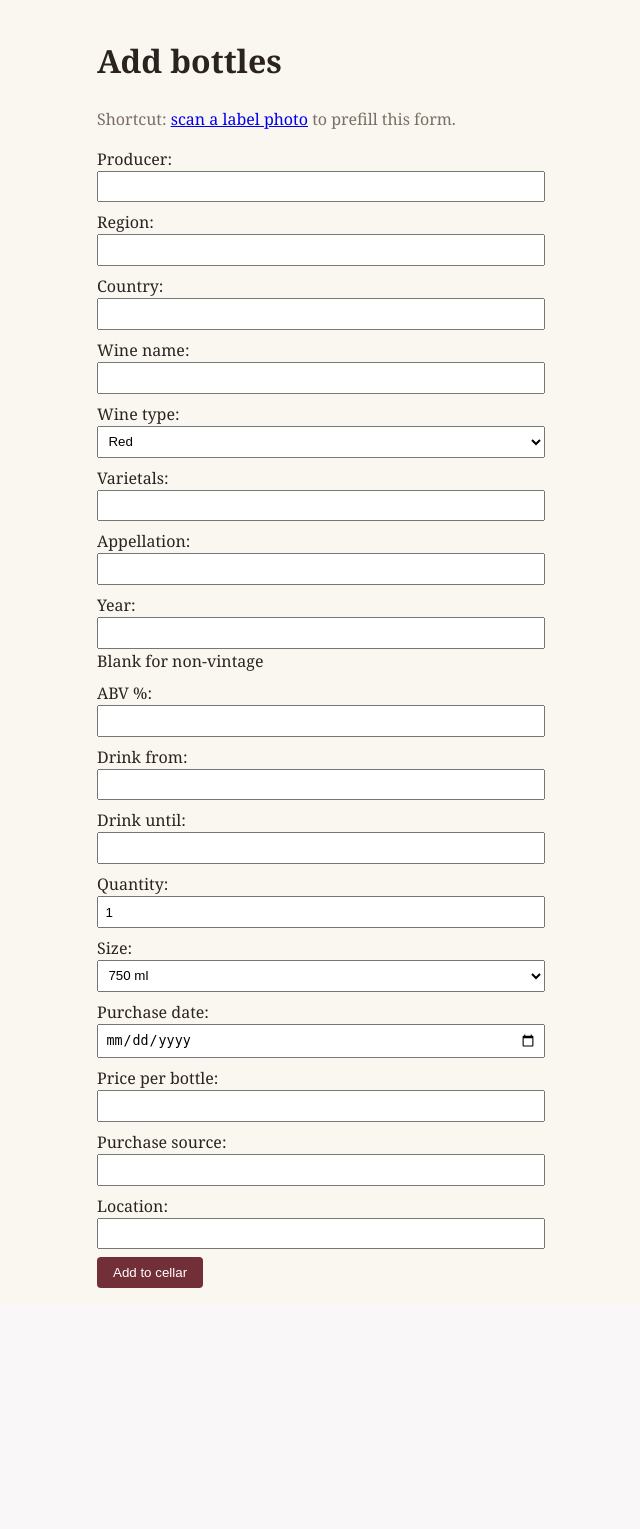
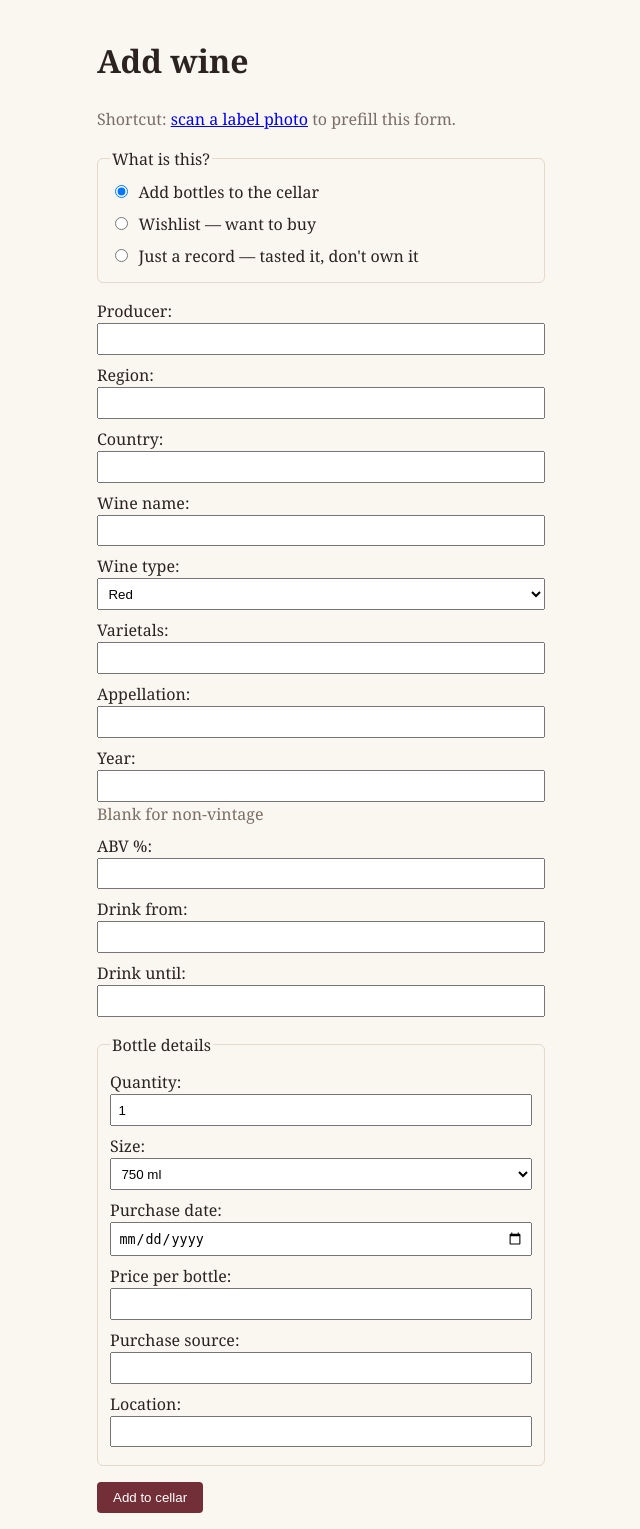
Before and after one commit to drezendes/winecellar, a Django app: page /bottles/add/ in a window 1280 px wide. Shown: the part 53-1582 px from the top of the page, without its empty margins (79-719 px from the left). Before the commit the page ends 1341 px from the top, so only its background shows below. Run offline with Django 5.2, Linux system fonts and the light colour scheme; the visitor is signed in with stand-in values (Sample User, id 1).

Commit message:
intake modes: cellar / wishlist / tried-it records without inventory
Scanning a bottle no longer implies owning it. The intake form gets a
mode radio: wishlist flags the vintage want-to-buy (cleared automatically
when bottles are later added), tried-it creates a bottle-less vintage and
routes straight to the tasting-note form. Wine list gains show filters
(everything / in cellar / wishlist / tried); dashboard gets a wishlist
tile; wine page gets a wishlist toggle per vintage.

Co-Authored-By: Claude Fable 5 <noreply@anthropic.com>

```diff
--- a/cellar/forms.py
+++ b/cellar/forms.py
@@ -16,6 +16,22 @@ CURRENT_YEAR = timezone.localdate().year
 
 
 class BottleIntakeForm(forms.Form):
+    MODE_CHOICES = [
+        ("cellar", "Add bottles to the cellar"),
+        ("wishlist", "Wishlist — want to buy"),
+        ("tried", "Just a record — tasted it, don't own it"),
+    ]
+    # Fields only relevant when bottles are physically entering the cellar;
+    # the template hides them for wishlist/tried modes.
+    BOTTLE_FIELDS = (
+        "quantity", "size", "purchase_date", "purchase_price", "purchase_source", "location"
+    )
+
+    mode = forms.ChoiceField(
+        choices=MODE_CHOICES, initial="cellar", required=False,
+        widget=forms.RadioSelect, label="What is this?",
+    )
+
     producer_name = forms.CharField(max_length=200, label="Producer")
     producer_region = forms.CharField(max_length=200, required=False, label="Region")
     producer_country = forms.CharField(max_length=100, required=False, label="Country")
@@ -33,7 +49,7 @@ class BottleIntakeForm(forms.Form):
     drink_from = forms.IntegerField(required=False, min_value=1900, max_value=2200)
     drink_until = forms.IntegerField(required=False, min_value=1900, max_value=2200)
 
-    quantity = forms.IntegerField(min_value=1, max_value=200, initial=1)
+    quantity = forms.IntegerField(min_value=1, max_value=200, initial=1, required=False)
     size = forms.ChoiceField(choices=Bottle.Size.choices, initial=Bottle.Size.STANDARD)
     purchase_date = forms.DateField(
         required=False, widget=forms.DateInput(attrs={"type": "date"})
@@ -44,16 +60,30 @@ class BottleIntakeForm(forms.Form):
     purchase_source = forms.CharField(max_length=200, required=False)
     location = forms.CharField(max_length=200, required=False)
 
+    def wine_fields(self):
+        """Bound fields describing the wine itself (always shown)."""
+        return [
+            self[name] for name in self.fields
+            if name not in self.BOTTLE_FIELDS and name != "mode" and not self[name].is_hidden
+        ]
+
+    def bottle_fields(self):
+        """Bound fields for physical bottles (cellar mode only)."""
+        return [self[name] for name in self.BOTTLE_FIELDS]
+
     def clean(self):
         cleaned = super().clean()
+        cleaned["mode"] = cleaned.get("mode") or "cellar"
         drink_from, drink_until = cleaned.get("drink_from"), cleaned.get("drink_until")
         if drink_from and drink_until and drink_from > drink_until:
             raise forms.ValidationError("Drink-from year is after drink-until year.")
+        if cleaned["mode"] == "cellar" and not cleaned.get("quantity"):
+            self.add_error("quantity", "How many bottles are going into the cellar?")
         return cleaned
 
     @transaction.atomic
     def save(self):
-        """Get-or-create the Producer → Wine → Vintage chain, then create bottles."""
+        """Get-or-create the Producer → Wine → Vintage chain; bottles only in cellar mode."""
         data = self.cleaned_data
 
         producer, _ = Producer.objects.get_or_create(
@@ -92,6 +122,19 @@ class BottleIntakeForm(forms.Form):
             if updates:
                 vintage.save(update_fields=updates + ["modified"])
 
+        if data["mode"] == "wishlist":
+            if not vintage.wishlist:
+                vintage.wishlist = True
+                vintage.save(update_fields=["wishlist", "modified"])
+            return vintage, []
+        if data["mode"] == "tried":
+            return vintage, []
+
+        # Cellar mode: buying a wishlisted wine resolves the wishlist entry.
+        if vintage.wishlist:
+            vintage.wishlist = False
+            vintage.save(update_fields=["wishlist", "modified"])
+
         bottles = [
             Bottle(
                 vintage=vintage,
--- a/cellar/urls.py
+++ b/cellar/urls.py
@@ -17,5 +17,10 @@ urlpatterns = [
         views.VintageWindowUpdateView.as_view(),
         name="vintage_window",
     ),
+    path(
+        "vintages/<uuid:pk>/wishlist/",
+        views.WishlistToggleView.as_view(),
+        name="vintage_wishlist",
+    ),
     path("notes/add/", views.TastingNoteCreateView.as_view(), name="note_add"),
 ]
--- a/cellar/views.py
+++ b/cellar/views.py
@@ -28,6 +28,7 @@ class DashboardView(LoginRequiredMixin, TemplateView):
             "wine", "wine__producer"
         )[:10]
         context["ready"] = Vintage.objects.ready().select_related("wine", "wine__producer")[:10]
+        context["wishlist_count"] = Vintage.objects.filter(wishlist=True).count()
 
         from assistant.models import DistributorEmail
 
@@ -38,11 +39,25 @@ class DashboardView(LoginRequiredMixin, TemplateView):
 
 
 class WineListView(LoginRequiredMixin, ListView):
-    """Browsable cellar: wines with in-cellar counts, filterable by search/type."""
+    """Browsable catalog: everything ever recorded — cellar stock, wishlist
+    entries, and wines tasted elsewhere — filterable by search/type/list."""
 
     template_name = "cellar/wine_list.html"
     context_object_name = "wines"
     paginate_by = 50
+
+    SHOW_CHOICES = [
+        ("", "Everything"),
+        ("stock", "In cellar"),
+        ("wishlist", "Wishlist"),
+        ("tried", "Tried, never owned"),
+    ]
+
+    def current_show(self):
+        show = self.request.GET.get("show", "").strip()
+        if not show and self.request.GET.get("in_stock"):  # pre-v1.3 bookmarks
+            show = "stock"
+        return show if show in dict(self.SHOW_CHOICES) else ""
 
     def get_queryset(self):
         qs = (
@@ -51,7 +66,13 @@ class WineListView(LoginRequiredMixin, ListView):
                 in_cellar=Count(
                     "vintages__bottles",
                     filter=Q(vintages__bottles__status=Bottle.Status.IN_CELLAR),
-                )
+                    distinct=True,
+                ),
+                bottle_total=Count("vintages__bottles", distinct=True),
+                wishlisted=Count(
+                    "vintages", filter=Q(vintages__wishlist=True), distinct=True
+                ),
+                note_total=Count("vintages__tasting_notes", distinct=True),
             )
             .order_by("producer__name", "name")
         )
@@ -66,8 +87,13 @@ class WineListView(LoginRequiredMixin, ListView):
         wine_type = self.request.GET.get("type", "").strip()
         if wine_type:
             qs = qs.filter(wine_type=wine_type)
-        if self.request.GET.get("in_stock"):
+        show = self.current_show()
+        if show == "stock":
             qs = qs.filter(in_cellar__gt=0)
+        elif show == "wishlist":
+            qs = qs.filter(wishlisted__gt=0)
+        elif show == "tried":
+            qs = qs.filter(bottle_total=0, note_total__gt=0)
         return qs
 
     def get_context_data(self, **kwargs):
@@ -75,7 +101,8 @@ class WineListView(LoginRequiredMixin, ListView):
         context["wine_types"] = Wine.WineType.choices
         context["current_search"] = self.request.GET.get("q", "")
         context["current_type"] = self.request.GET.get("type", "")
-        context["in_stock_only"] = bool(self.request.GET.get("in_stock"))
+        context["current_show"] = self.current_show()
+        context["show_choices"] = self.SHOW_CHOICES
         return context
 
 
@@ -112,10 +139,29 @@ class BottleIntakeView(LoginRequiredMixin, FormView):
 
     def form_valid(self, form):
         vintage, bottles = form.save()
+        mode = form.cleaned_data["mode"]
+        if mode == "wishlist":
+            messages.success(self.request, f"{vintage} added to your wishlist.")
+            return redirect("cellar:wine_detail", pk=vintage.wine_id)
+        if mode == "tried":
+            messages.success(self.request, f"{vintage} recorded — now say what you thought.")
+            return redirect(f"{reverse('cellar:note_add')}?vintage={vintage.pk}")
         messages.success(
             self.request,
             f"Added {len(bottles)} bottle{'s' if len(bottles) != 1 else ''} of {vintage}.",
         )
+        return redirect("cellar:wine_detail", pk=vintage.wine_id)
+
+
+class WishlistToggleView(LoginRequiredMixin, View):
+    """POST-only: flip a vintage's wishlist flag from the wine page."""
+
+    def post(self, request, pk):
+        vintage = get_object_or_404(Vintage, pk=pk)
+        vintage.wishlist = not vintage.wishlist
+        vintage.save(update_fields=["wishlist", "modified"])
+        verb = "added to" if vintage.wishlist else "removed from"
+        messages.success(request, f"{vintage} {verb} your wishlist.")
         return redirect("cellar:wine_detail", pk=vintage.wine_id)
 
 
--- a/static/css/app.css
+++ b/static/css/app.css
@@ -160,6 +160,25 @@ button.secondary { background: #8a7a6d; }
 .rec-list { margin: 0.5rem 0 0 1.25rem; padding: 0; }
 .rec-list li { margin-bottom: 0.6rem; }
 
+.badge {
+    font-size: 0.7rem;
+    font-weight: bold;
+    text-transform: uppercase;
+    padding: 0.1rem 0.45rem;
+    border-radius: 999px;
+    vertical-align: middle;
+}
+.badge-wishlist { background: #f5eed7; color: #6e5a1c; }
+.badge-tried { background: #e8e2f5; color: #4a3d73; }
+
+.stat-link { text-decoration: none; color: inherit; }
+
+.mode-picker { border: 1px solid var(--line); border-radius: 6px; margin: 0 0 1rem; }
+.mode-picker ul { list-style: none; margin: 0; padding: 0; }
+.mode-picker label { display: block; padding: 0.25rem 0; }
+.mode-picker input[type="radio"] { width: auto; margin-right: 0.4rem; }
+#bottle-fields { border: 1px solid var(--line); border-radius: 6px; margin: 1rem 0; }
+
 .dossier-section { margin: 0.5rem 0; }
 .researching { color: #7a6f66; }
 .research-error { color: #7c2929; }
--- a/templates/cellar/bottle_intake.html
+++ b/templates/cellar/bottle_intake.html
@@ -1,13 +1,63 @@
 {% extends "base.html" %}
 
-{% block title %}Add bottles · Winecellar{% endblock %}
+{% block title %}Add wine · Winecellar{% endblock %}
 
 {% block content %}
-<h1>Add bottles</h1>
+<h1>Add wine</h1>
 <p class="muted">Shortcut: <a href="{% url 'assistant:label_scan' %}">scan a label photo</a> to prefill this form.</p>
-<form method="post" class="stacked-form">
+<form method="post" class="stacked-form" id="intake-form">
     {% csrf_token %}
-    {{ form.as_p }}
-    <button type="submit">Add to cellar</button>
+    {{ form.non_field_errors }}
+    {% for field in form.hidden_fields %}{{ field }}{% endfor %}
+
+    <fieldset class="mode-picker">
+        <legend>{{ form.mode.label }}</legend>
+        {{ form.mode }}
+        {{ form.mode.errors }}
+    </fieldset>
+
+    {% for field in form.wine_fields %}
+    <p>
+        {{ field.label_tag }} {{ field }}
+        {% if field.help_text %}<span class="muted">{{ field.help_text }}</span>{% endif %}
+        {{ field.errors }}
+    </p>
+    {% endfor %}
+
+    <fieldset id="bottle-fields">
+        <legend>Bottle details</legend>
+        {% for field in form.bottle_fields %}
+        <p>
+            {{ field.label_tag }} {{ field }}
+            {% if field.help_text %}<span class="muted">{{ field.help_text }}</span>{% endif %}
+            {{ field.errors }}
+        </p>
+        {% endfor %}
+    </fieldset>
+
+    <button type="submit" id="intake-submit">Add to cellar</button>
 </form>
+
+<script>
+(function () {
+    var form = document.getElementById("intake-form");
+    var bottleFields = document.getElementById("bottle-fields");
+    var submit = document.getElementById("intake-submit");
+    var labels = {
+        cellar: "Add to cellar",
+        wishlist: "Add to wishlist",
+        tried: "Save & add tasting note"
+    };
+    function sync() {
+        var checked = form.querySelector('input[name="mode"]:checked');
+        var mode = checked ? checked.value : "cellar";
+        bottleFields.hidden = mode !== "cellar";
+        submit.textContent = labels[mode] || "Save";
+    }
+    form.addEventListener("change", function (event) {
+        if (event.target.name === "mode") sync();
+    });
+    sync();
+})();
+</script>
 {% endblock %}
--- a/templates/cellar/dashboard.html
+++ b/templates/cellar/dashboard.html
@@ -10,6 +10,11 @@
     <div class="stat"><span class="stat-value">{{ wine_count }}</span> wines</div>
     {% if cellar_value %}
     <div class="stat"><span class="stat-value">${{ cellar_value|floatformat:0 }}</span> purchase value</div>
+    {% endif %}
+    {% if wishlist_count %}
+    <a class="stat stat-link" href="{% url 'cellar:wine_list' %}?show=wishlist">
+        <span class="stat-value">{{ wishlist_count }}</span> on wishlist
+    </a>
     {% endif %}
 </div>
 
```
Also changed, not shown: templates/cellar/wine_detail.html (+8 -0 lines), templates/cellar/wine_list.html (+12 -4 lines), tests/test_cellar.py (+122 -0 lines).
